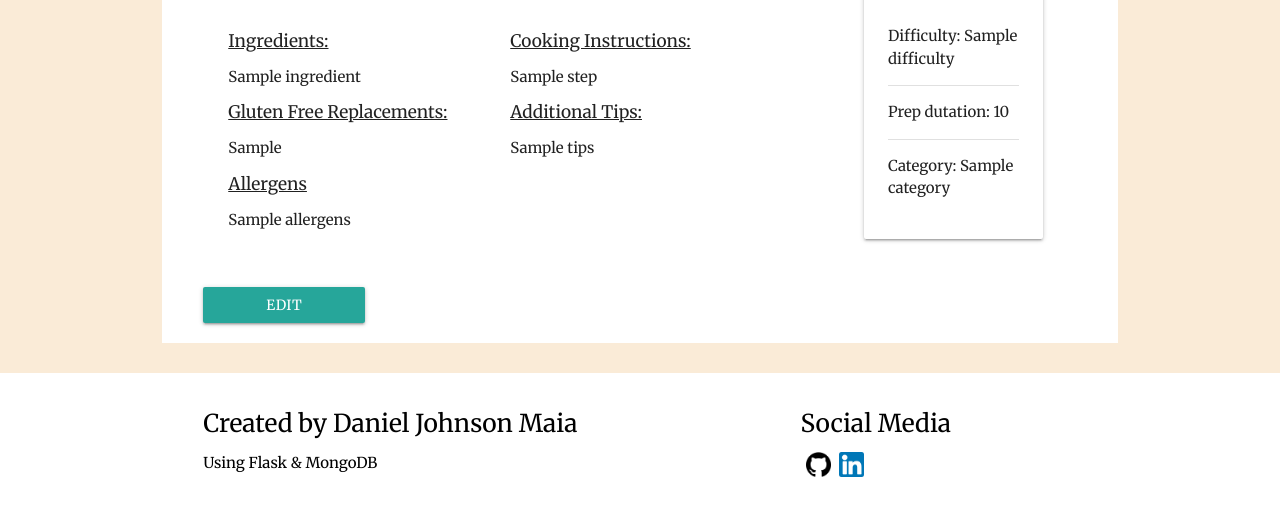
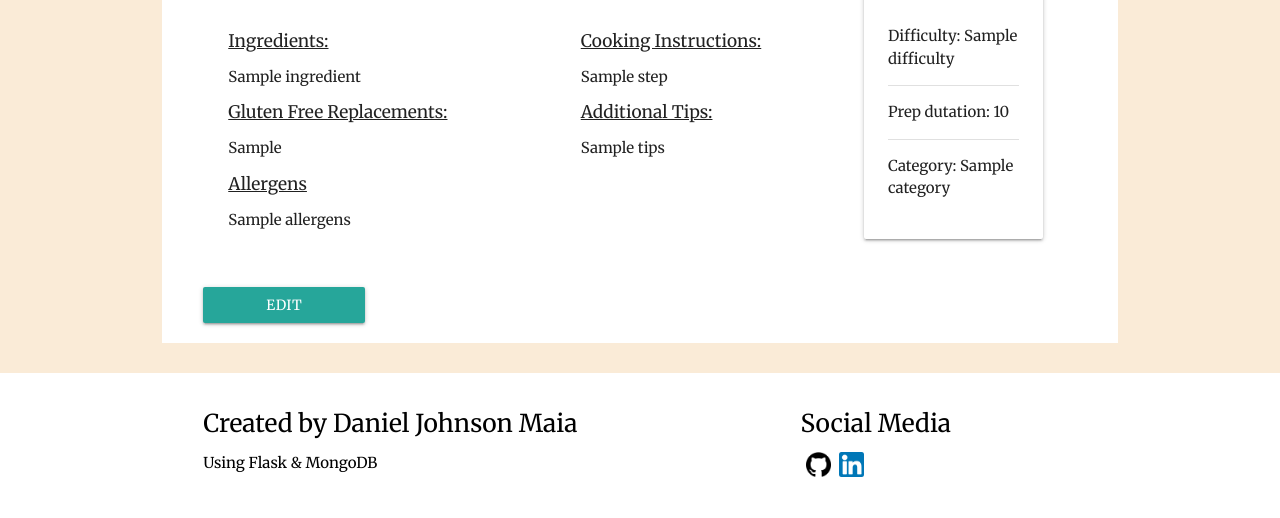
Before and after one commit to DanielJMaia/cookbook-project, a Flask app: template templates/view_recipe.html in a window 1280 px wide. Shown: the part 282-800 px from the top of the page. Run offline with Flask 2, Linux system fonts and the light colour scheme; the template is opened without the code that fills it: most values are stand-ins (such as "Sample title", 1, 10 or a date in 2020); some libraries are stand-ins or nearby versions; some web fonts are replaced.

Commit message:
offset instructions colum for recipe information

```diff
--- a/templates/view_recipe.html
+++ b/templates/view_recipe.html
@@ -37,7 +37,7 @@
                 <h6 class="underline">Allergens</h6>
                 <p>{{ recipe.allergens }}</p>
             </div>
-            <div class="col s12 m8">
+            <div class="col s12 m7 offset-m1">
                 <h6 class="underline">Cooking Instructions: </h6>
                 {% for step in recipe.method %}
                 <p>{{ step }}</p>
```
